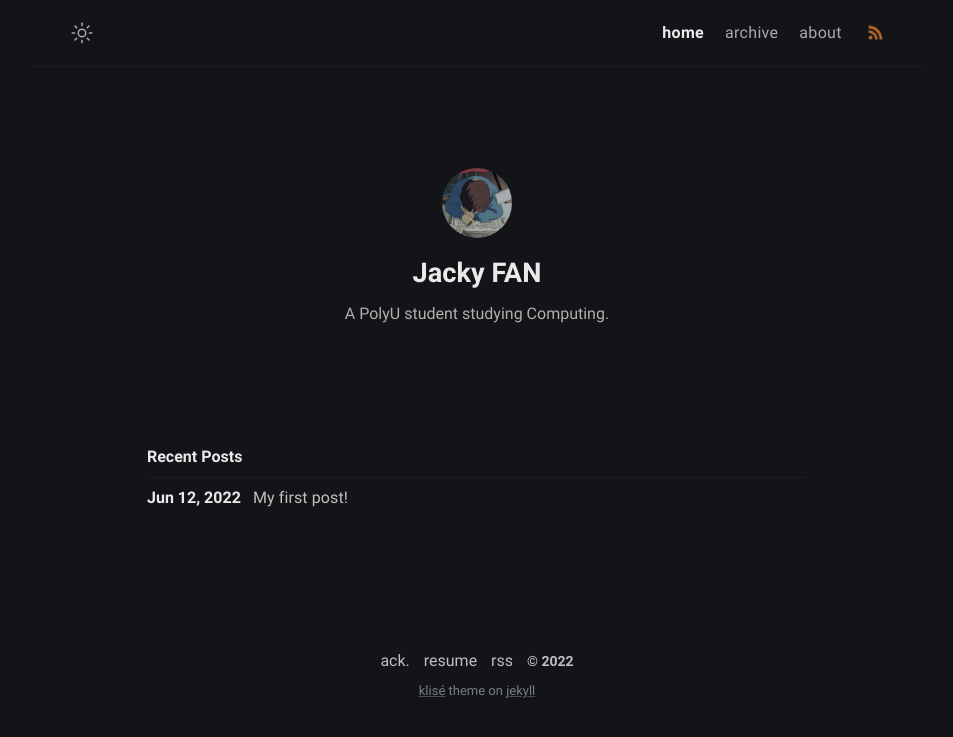
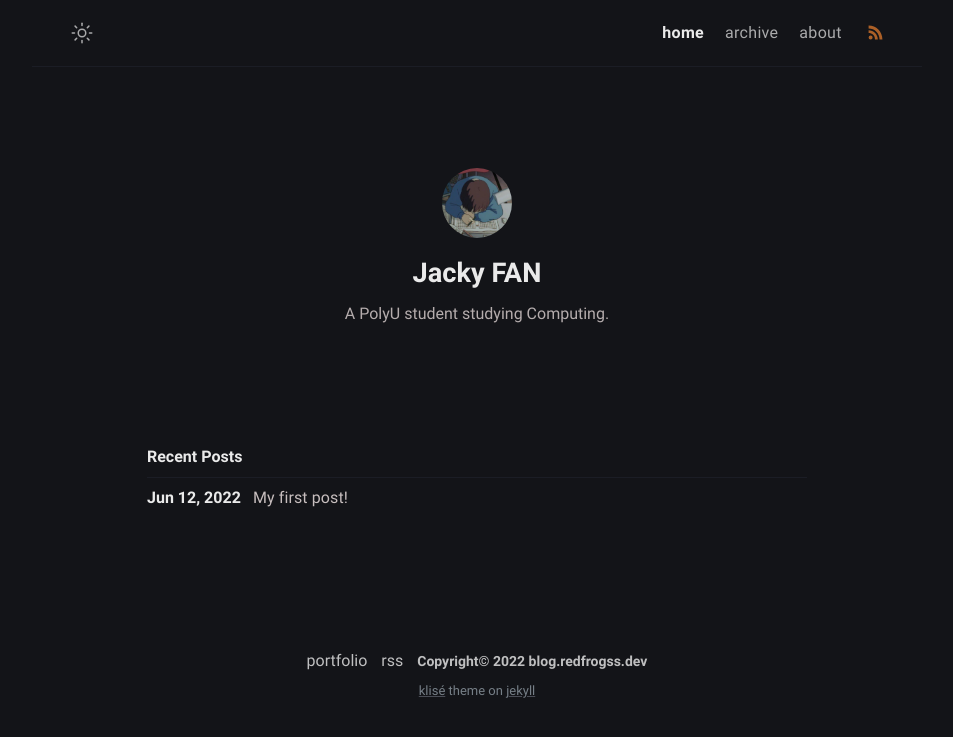
Before and after one commit to redfrogsss/blog.redfrogss.dev, a Jekyll site: the page built from index.md, in a window 1280 px wide. Shown: the top 737 px of the page, without its empty margins (163-1116 px from the left). Built offline with Jekyll 4.4.1, drawn with Linux system fonts in a browser that asks for light colours.

Commit message:
update footer

```diff
--- a/_includes/footer.html
+++ b/_includes/footer.html
@@ -1,8 +1,7 @@
 <footer class="footer">
-  <a class="footer_item" href="/thanks">ack.</a>
-  <a class="footer_item" href="javascript::void(0)">resume</a>
+  <a class="footer_item" href="https://redfrogss.dev">portfolio</a>
   <a class="footer_item" href="/feed.xml">rss</a>
-  <span class="footer_item">&copy; {{ site.time | date: "%Y" }}</span>
+  <span class="footer_item">Copyright&copy; {{ site.time | date: "%Y" }} blog.redfrogss.dev</span>
   <small class="footer_copyright">
     <!-- Klisé Theme: https://github.com/piharpi/jekyll-klise -->
     <a
```
